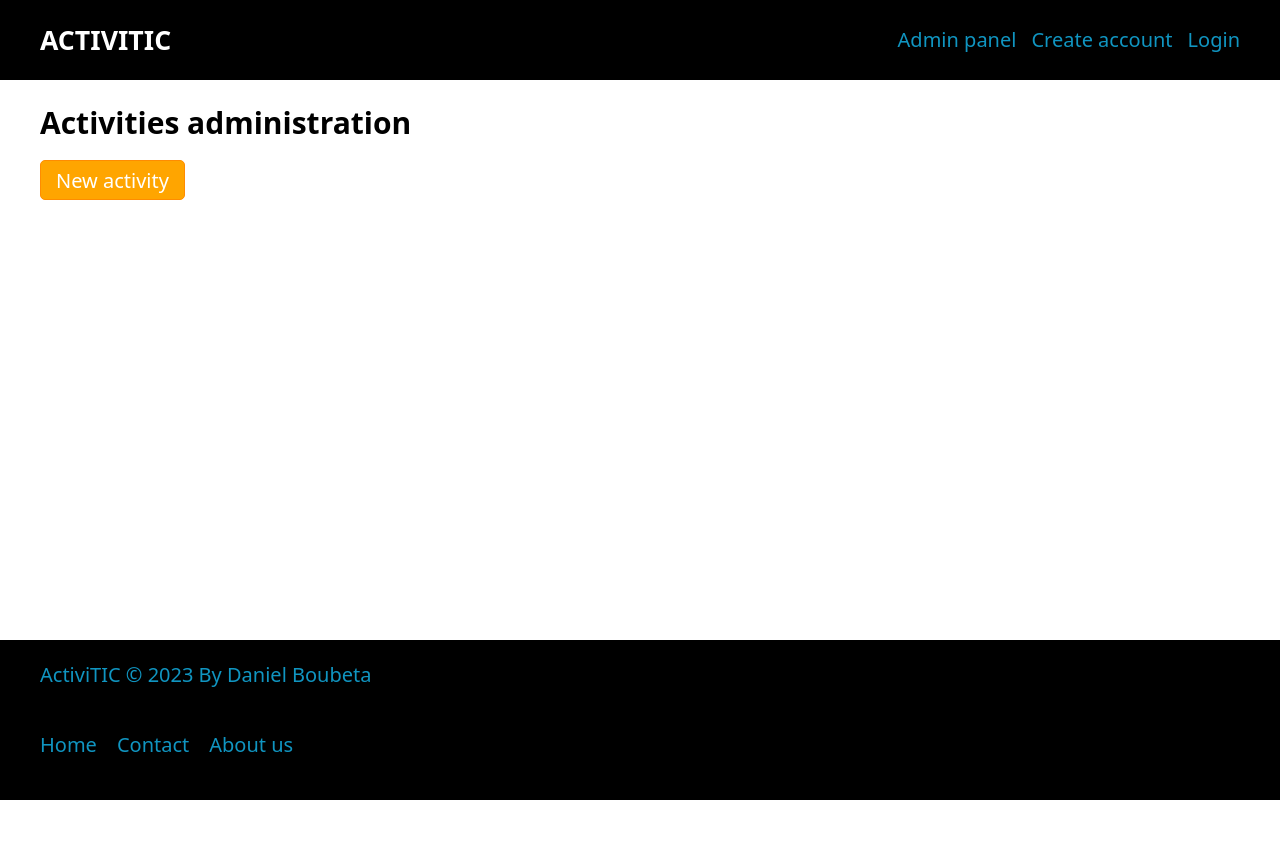
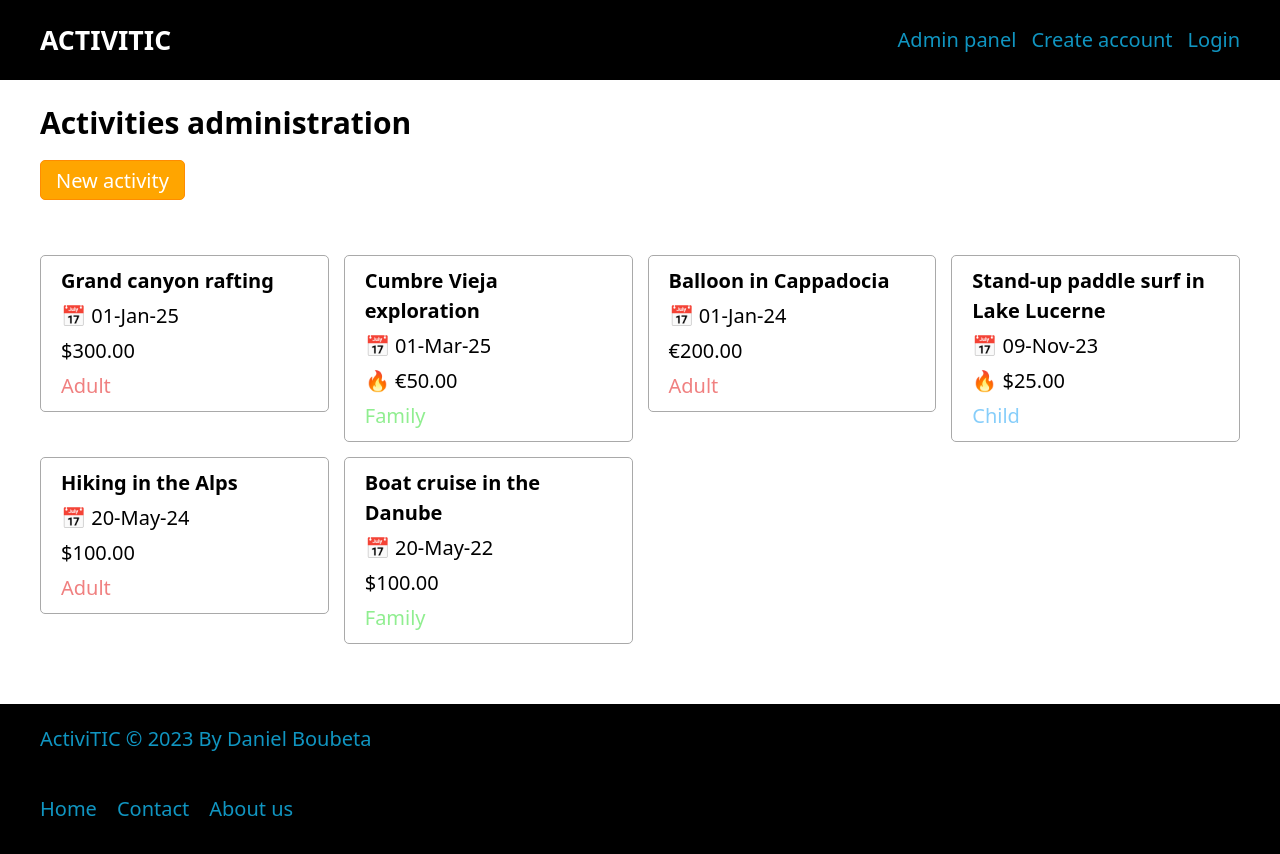
Before and after one commit to daniboube/angular-training-course-citic, an Angular app: page /activities in a window 1280 px wide. Shown: the top 854 px of the page. Before the commit the page ends 800 px from the top, so only its background shows below. Built offline with nearby package versions, Linux system fonts and the light colour scheme.

Commit message:
Added Activity Service"

```diff
--- a/src/app/activities/activities.component.css
+++ b/src/app/activities/activities.component.css
@@ -29,3 +29,11 @@ h3 {
     padding: 0px;
     gap: 15px;
 }
+
+.list-div {
+    padding: 40px 0px;
+    display: grid;
+    grid-template-columns: repeat(4, 1fr);
+    grid-gap: 15px;
+    grid-auto-rows: repeat(100px, auto);
+}
--- a/src/app/activities/activities.component.html
+++ b/src/app/activities/activities.component.html
@@ -3,4 +3,10 @@
     <div class="utils-div">
         <button class="new-button" routerLink="new">New activity</button>
     </div>
+
+    <div class="list-div">
+        <div *ngFor="let activity of activities">
+            <app-activity-item [activity]="activity"></app-activity-item>
+        </div>
+    </div>
 </span>
--- a/src/app/activities/activities.component.ts
+++ b/src/app/activities/activities.component.ts
@@ -1,4 +1,6 @@
 import { Component } from '@angular/core';
+import { ActivitiesService } from '../core/activities.service';
+import { Activity } from '../data/activity.type';
 
 @Component({
   selector: 'app-activities',
@@ -6,5 +8,9 @@ import { Component } from '@angular/core';
   styleUrls: ['./activities.component.css']
 })
 export class ActivitiesComponent {
+  activities: Activity[];
 
+  constructor(activitiesService: ActivitiesService) {
+    this.activities = activitiesService.getAll();
+  }
 }
--- a/src/app/activities/activities.module.ts
+++ b/src/app/activities/activities.module.ts
@@ -3,6 +3,7 @@ import { CommonModule } from '@angular/common';
 
 import { ActivitiesRoutingModule } from './activities-routing.module';
 import { ActivitiesComponent } from './activities.component';
+import { SharedModule } from '../shared/shared.module';
 
 
 @NgModule({
@@ -11,7 +12,8 @@ import { ActivitiesComponent } from './activities.component';
   ],
   imports: [
     CommonModule,
-    ActivitiesRoutingModule
+    ActivitiesRoutingModule,
+    SharedModule
   ]
 })
 export class ActivitiesModule { }
--- a/src/app/activities/new-activity/new-activity.component.ts
+++ b/src/app/activities/new-activity/new-activity.component.ts
@@ -1,4 +1,6 @@
 import { Component } from '@angular/core';
+import { ActivitiesService } from 'src/app/core/activities.service';
+import { ACTIVITY_EMPTY } from 'src/app/data/activity.type';
 
 @Component({
   selector: 'app-new-activity',
@@ -7,4 +9,10 @@ import { Component } from '@angular/core';
 })
 export class NewActivityComponent {
 
+  constructor(private activitiesService: ActivitiesService) { }
+
+  onNewClick() {
+    this.activitiesService.addNew(ACTIVITY_EMPTY);
+  }
+
 }
--- /dev/null
+++ b/src/app/core/activities.service.ts
@@ -0,0 +1,27 @@
+import { Injectable } from '@angular/core';
+import { ACTIVITIES } from '../data/activities.data';
+import { Activity } from '../data/activity.type';
+
+@Injectable({
+  providedIn: 'root'
+})
+export class ActivitiesService {
+
+  constructor() { }
+
+  getAll(): Activity[] {
+    return ACTIVITIES;
+  }
+
+  getPublished(byTitle: string, sortOrder: number): Activity[] {
+    return ACTIVITIES
+      .filter(a => a.state === 'published')
+      .filter(
+        activity => activity.title.toLowerCase().includes(byTitle.toLowerCase())
+      ).sort((a, b) => (a.price - b.price) * sortOrder);
+  }
+
+  addNew(activity: Activity): void{
+    ACTIVITIES.push(activity);
+  }
+}
--- a/src/app/home/home.component.html
+++ b/src/app/home/home.component.html
@@ -7,9 +7,9 @@
     </div>
 
     <div class="list-div">
-        <span *ngFor="let activity of activities">
+        <div *ngFor="let activity of activities">
             <app-activity-item [activity]="activity"></app-activity-item>
-        </span>
+        </div>
     </div>
 
 </main>
--- a/src/app/home/home.component.ts
+++ b/src/app/home/home.component.ts
@@ -1,5 +1,5 @@
 import { Component } from '@angular/core';
-import { ACTIVITIES } from '../data/activities.data';
+import { ActivitiesService } from '../core/activities.service';
 import { Activity } from '../data/activity.type';
 
 @Component({
@@ -14,17 +14,12 @@ export class HomeComponent {
 
   activities: Activity[] = []
 
-  constructor() {
-    this.setActivities()
+  constructor(private activitiesService: ActivitiesService) {
+    this.setActivities();
   }
 
   setActivities() {
-    this.activities = ACTIVITIES.filter(
-      activity => (
-        (activity.state === 'published') &&
-        (this.searchTerm === '' || activity.title.toLowerCase().includes(this.searchTerm.toLowerCase()))
-      )
-    ).sort((a, b) => (a.price - b.price) * this.order);
+    this.activities = this.activitiesService.getPublished(this.searchTerm, this.order);
   }
 
   changeActivitiesOrder() {
--- a/src/app/layout/footer/footer.component.css
+++ b/src/app/layout/footer/footer.component.css
@@ -1,6 +1,7 @@
 :host {
     flex-grow: 1;
     max-height: 160px;
+    min-height: 160px;
 }
 
 footer {
--- a/src/app/layout/header/header.component.css
+++ b/src/app/layout/header/header.component.css
@@ -1,6 +1,7 @@
 :host {
     flex-grow: 1;
     max-height: 80px;
+    min-height: 80px;
 }
 
 header {
```
Also changed, not shown: 1 other file (tests, documents, lock files or other folders).
